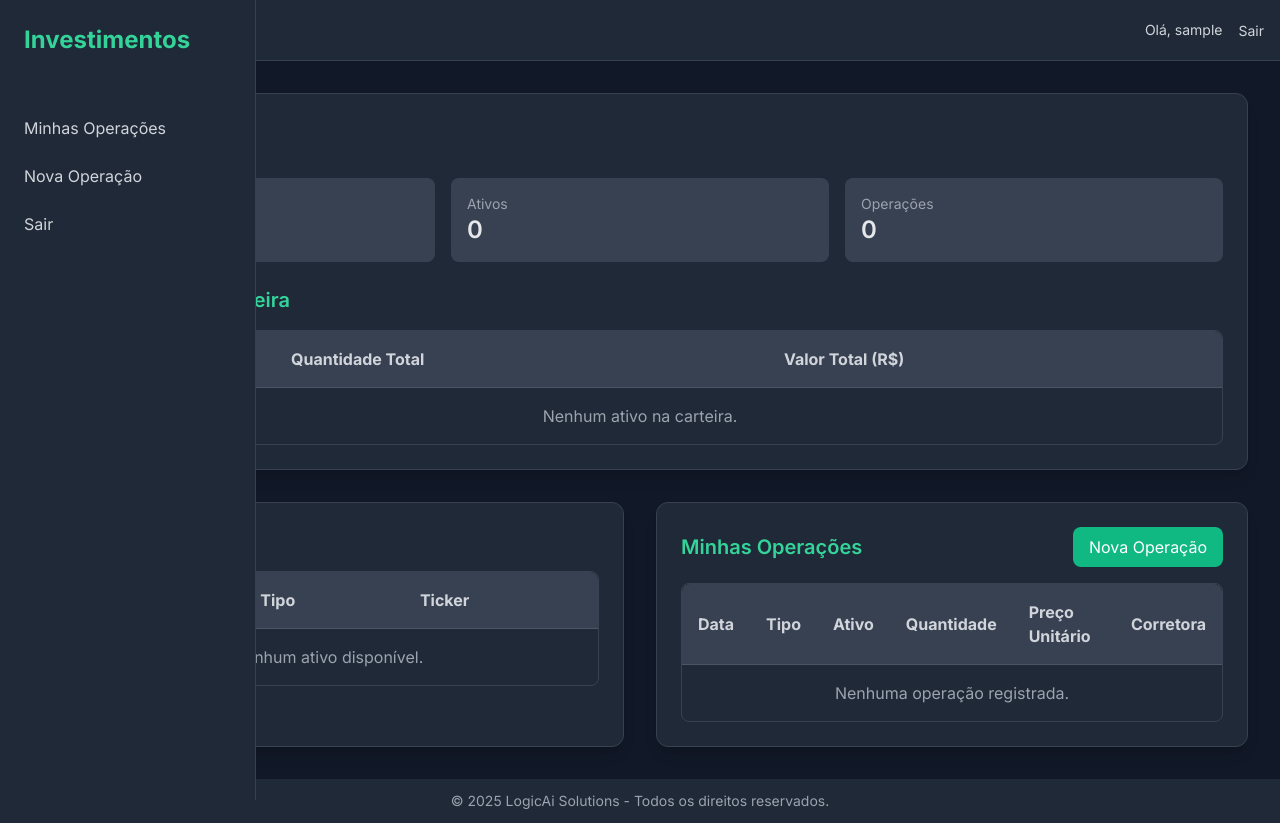
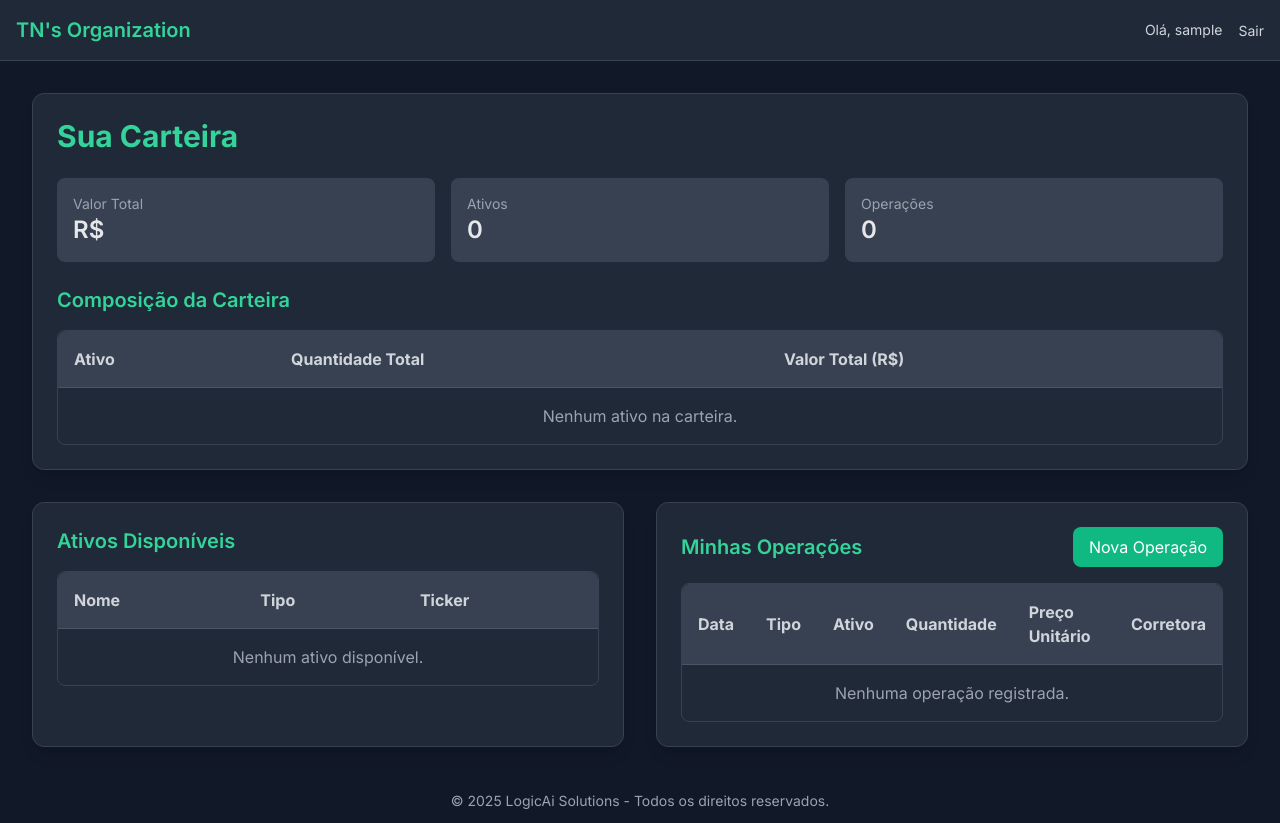
Before and after one commit to FelippeTN/investment-organization-app, a Django app: page / in a window 1280 px wide. Run offline with Django 5.2, Linux system fonts and the light colour scheme; the visitor is signed in with stand-in values (Sample User, id 1); data that the repository does not hold is empty; some libraries are stand-ins or nearby versions.

Commit message:
STYLE: Frontend refactor

```diff
--- a/core/templates/base.html
+++ b/core/templates/base.html
@@ -11,11 +11,6 @@
     <script src="{% static 'js/scripts.js' %}" defer></script>
 </head>
 <body class="min-h-screen flex bg-gray-900 text-gray-200 antialiased">
-    <!-- Sidebar -->
-    {% block sidebar %}
-        <!-- Empty by default, overridden in dashboard -->
-    {% endblock %}
-
     <!-- Main Content -->
     <div class="flex-1 flex flex-col">
         <!-- Topbar -->
@@ -23,7 +18,7 @@
             <!-- Empty by default, overridden in dashboard -->
         {% endblock %}
 
-        <!-- Mobile Header (shown when no sidebar/topbar) -->
+        <!-- Mobile Header (shown when no topbar) -->
         {% if not request.path == '/dashboard/' %}
         <header class="bg-gray-800 border-b border-gray-700 lg:hidden">
             <div class="max-w-7xl mx-auto px-4 py-4 flex items-center justify-between">
@@ -47,7 +42,7 @@
         <main class="flex-1 overflow-y-auto p-4 lg:p-8 fade-in">
             {% block content %}{% endblock %}
         </main>
-        <footer class="text-center text-sm text-gray-400 py-3 bg-gray-800">
+        <footer class="text-center text-sm text-gray-400 py-3">
             © {% now "Y" %} LogicAi Solutions - Todos os direitos reservados.
         </footer>
     </div>
--- a/core/templates/dashboard.html
+++ b/core/templates/dashboard.html
@@ -1,42 +1,12 @@
 {% extends 'base.html' %}
 {% block title %}Minhas Operações{% endblock %}
 
-{% block sidebar %}
-    <!-- Sidebar (shown only on dashboard) -->
-    <aside id="sidebar" class="w-64 bg-gray-800 border-r border-gray-700 hidden lg:block">
-        <div class="p-6">
-            <a href="/" class="text-2xl font-bold text-emerald-400">Investimentos</a>
-        </div>
-        <nav class="mt-6">
-            <a href="{% url 'dashboard' %}" class="block px-6 py-3 text-gray-300 hover:bg-gray-700 hover:text-emerald-400 transition">Minhas Operações</a>
-            <a href="{% url 'operation_create' %}" class="block px-6 py-3 text-gray-300 hover:bg-gray-700 hover:text-emerald-400 transition">Nova Operação</a>
-            {% if user.is_authenticated %}
-                <form action="{% url 'logout' %}" method="post" class="px-6 py-3">
-                    {% csrf_token %}
-                    <button type="submit" class="text-gray-300 hover:text-emerald-400 transition">Sair</button>
-                </form>
-            {% else %}
-                <a href="{% url 'login' %}" class="block px-6 py-3 text-gray-300 hover:bg-gray-700 hover:text-emerald-400 transition">Login</a>
-            <a href="{% url 'register' %}" class="block px-6 py-3 text-gray-300 hover:bg-gray-700 hover:text-emerald-400 transition">Cadastro</a>
-            {% endif %}
-        </nav>
-    </aside>
-{% endblock %}
-
 {% block topbar %}
-    <!-- Topbar (shown only on dashboard) -->
+    <!-- Topbar -->
     <header class="bg-gray-800 border-b border-gray-700">
         <div class="max-w-7xl mx-auto px-4 py-4 flex items-center justify-between">
             <div class="flex items-center space-x-4">
-                <button id="toggle-sidebar" class="text-gray-300 hover:text-emerald-400 transition">
-                    <svg id="menu-icon" class="w-6 h-6" fill="none" stroke="currentColor" viewBox="0 0 24 24" xmlns="http://www.w3.org/2000/svg">
-                        <path stroke-linecap="round" stroke-linejoin="round" stroke-width="2" d="M4 6h16M4 12h16M4 18h16"></path>
-                    </svg>
-                    <svg id="close-icon" class="w-6 h-6 hidden" fill="none" stroke="currentColor" viewBox="0 0 24 24" xmlns="http://www.w3.org/2000/svg">
-                        <path stroke-linecap="round" stroke-linejoin="round" stroke-width="2" d="M6 18L18 6M6 6l12 12"></path>
-                    </svg>
-                </button>
-                <a href="/" class="text-xl font-semibold text-emerald-400">Investimentos</a>
+                <a href="/" class="text-xl font-semibold text-emerald-400">TN's Organization</a>
             </div>
             <div class="flex items-center space-x-4">
                 {% if user.is_authenticated %}
--- a/static/css/style.css
+++ b/static/css/style.css
@@ -23,17 +23,3 @@ body {
     from { opacity: 0; }
     to { opacity: 1; }
 }
-
-/* Sidebar toggle styles */
-#sidebar {
-    position: fixed;
-    top: 0;
-    left: 0;
-    height: 100%;
-    transition: left 0.3s ease-in-out;
-}
-
-#sidebar.is-hidden {
-    left: -100%;
-    display: none; /* Ensure hidden on mobile */
-}
--- a/static/js/scripts.js
+++ /dev/null
@@ -1,27 +0,0 @@
-document.addEventListener('DOMContentLoaded', () => {
-    console.log('sidebar.js loaded');
-    const sidebar = document.getElementById('sidebar');
-    const toggleButton = document.getElementById('toggle-sidebar');
-    const menuIcon = document.getElementById('menu-icon');
-    const closeIcon = document.getElementById('close-icon');
-
-    if (sidebar && toggleButton && menuIcon && closeIcon) {
-        console.log('Elements found, setting up toggle');
-        toggleButton.addEventListener('click', () => {
-            console.log('Toggle button clicked, current sidebar class:', sidebar.className);
-            sidebar.classList.toggle('is-hidden');
-            menuIcon.classList.toggle('hidden');
-            closeIcon.classList.toggle('hidden');
-            // On mobile, manage the 'hidden' class
-            if (!sidebar.classList.contains('is-hidden')) {
-                sidebar.classList.remove('hidden');
-                console.log('Sidebar shown, removed hidden class');
-            } else {
-                console.log('Sidebar hidden, kept hidden class');
-            }
-            console.log('New sidebar class:', sidebar.className);
-        });
-    } else {
-        console.log('One or more elements not found:', { sidebar, toggleButton, menuIcon, closeIcon });
-    }
-});
```
